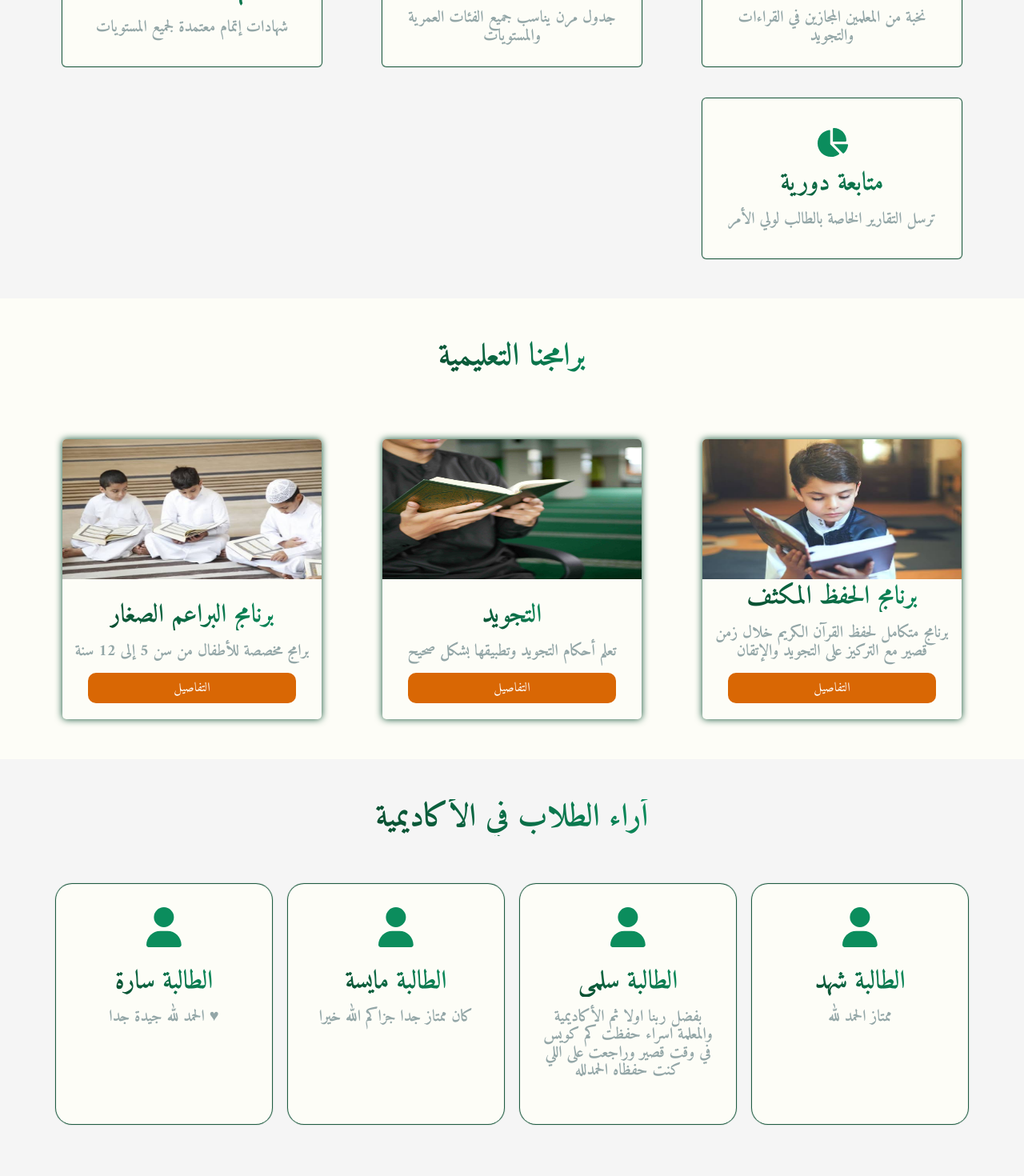
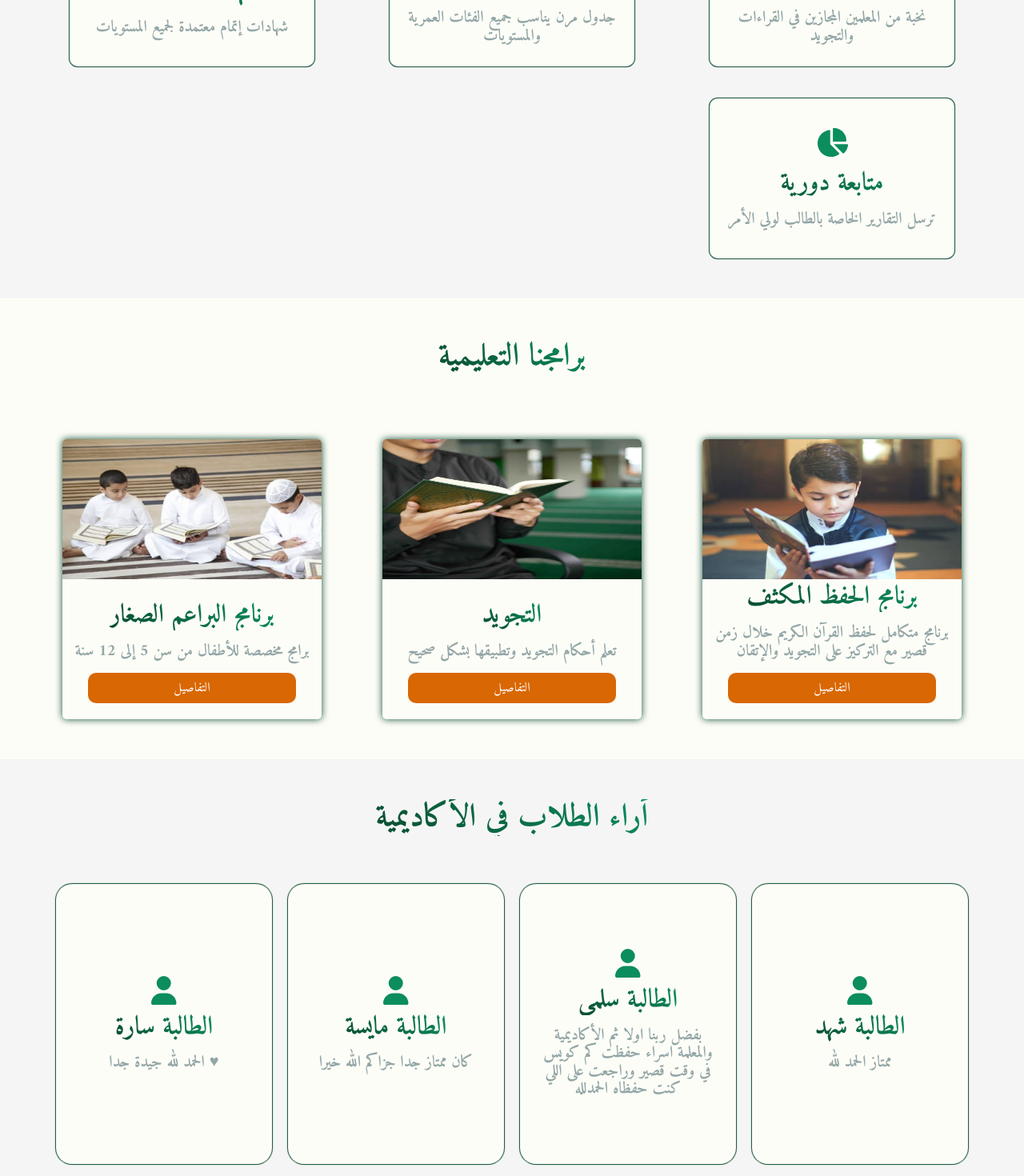
Before and after one commit to AN1001110/AlMaheroun-Academy, a React (Vite) app: page / in a window 1280 px wide. Shown: the part 1140-2610 px from the top of the page at 80% size. Built offline with nearby package versions, Linux system fonts and the light colour scheme.

Commit message:
fix small bug

```diff
--- a/src/components/cards/CommentsCard.jsx
+++ b/src/components/cards/CommentsCard.jsx
@@ -4,8 +4,10 @@ import { faUser } from "@fortawesome/free-solid-svg-icons";
 export default function CommentCard({ name, comment }) {
   return (
     <div className="comment-card card">
-      <FontAwesomeIcon icon={faUser} className="icon" />
-      <h4>{name}</h4>
+      <div className="title">
+        <FontAwesomeIcon icon={faUser} className="icon" />
+        <h4>{name}</h4>
+      </div>
       <p>{comment}</p>
     </div>
   );
--- a/src/style/components/cards/commentCard.css
+++ b/src/style/components/cards/commentCard.css
@@ -1,14 +1,11 @@
 .comment-card {
   transition: var(--transition);
   margin: 20px 0;
-  display: flex;
-  justify-content: center;
   flex-direction: column;
   text-align: center;
   width: 100%;
-  height: 300px;
+  height: 350px;
   background-color: var(--bodyColor);
-  gap: 15px;
   padding: var(--mainPadding);
   border-radius: 5px;
   -webkit-border-radius: 20px;
@@ -20,6 +17,7 @@
   -moz-transition: var(--transition);
   -ms-transition: var(--transition);
   -o-transition: var(--transition);
+  gap: 15px;
 }
 .comment-card:hover {
   transform: scale(1.05);
@@ -30,15 +28,20 @@
   box-shadow: 0 0 5px 0 var(--mainColor);
 }
 
+.comment-card .title {
+  display: flex;
+  justify-content: center;
+  align-items: center;
+  flex-direction: column;
+
+}
 .comment-card .icon {
-  height: calc(100% / 4 - 15px);
   color: var(--textColor3);
   margin-bottom: 10px;
 }
 
 .comment-card h4 {
   margin: 0;
-
   font-weight: 700;
   background-image: linear-gradient(
     45deg,
@@ -48,11 +51,15 @@
   background-clip: text;
   color: transparent;
   text-wrap: nowrap;
-
 }
 .comment-card p {
-  height: calc(100% / 2 - 15px);
+  height: fit-content;
   line-height: 1.4rem;
   font-weight: 600;
   color: var(--textColor4);
 }
+@media (max-width: 575.95px) {
+  .comment-card {
+  height: 270px;
+  }
+}
--- a/src/style/components/cards/programsCards.css
+++ b/src/style/components/cards/programsCards.css
@@ -83,7 +83,6 @@
 
 @media (max-width: 575.95px) {
   .programs .program-card {
-    width: 70%;
-
+    width: 84%;
   }
 }
--- a/src/style/components/cards/servicesCard.css
+++ b/src/style/components/cards/servicesCard.css
@@ -5,16 +5,16 @@
   justify-content: center;
   flex-direction: column;
   text-align: center;
-  width: 90%;
+  width: 85%;
   min-height: 200px;
   background-color: var(--bodyColor);
   gap: 15px;
   padding: var(--mainPadding);
-  border-radius: 5px;
-  -webkit-border-radius: 5px;
-  -moz-border-radius: 5px;
-  -ms-border-radius: 5px;
-  -o-border-radius: 5px;
+  border-radius: var(--border-radius);
+  -webkit-border-radius: var(--border-radius);
+  -moz-border-radius: var(--border-radius);
+  -ms-border-radius: var(--border-radius);
+  -o-border-radius: var(--border-radius);
   box-shadow: 0 0 1px 1px var(--textColor2);
   -webkit-transition: all 0.3s ease-out;
   -moz-transition: all 0.3s ease-out;
```
